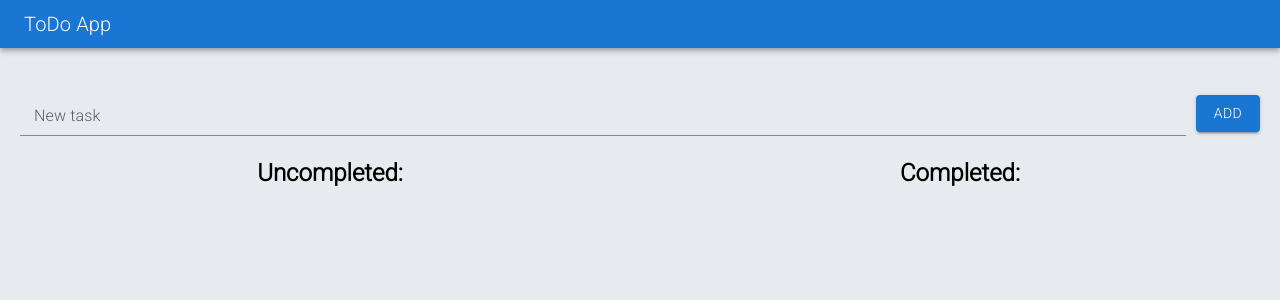
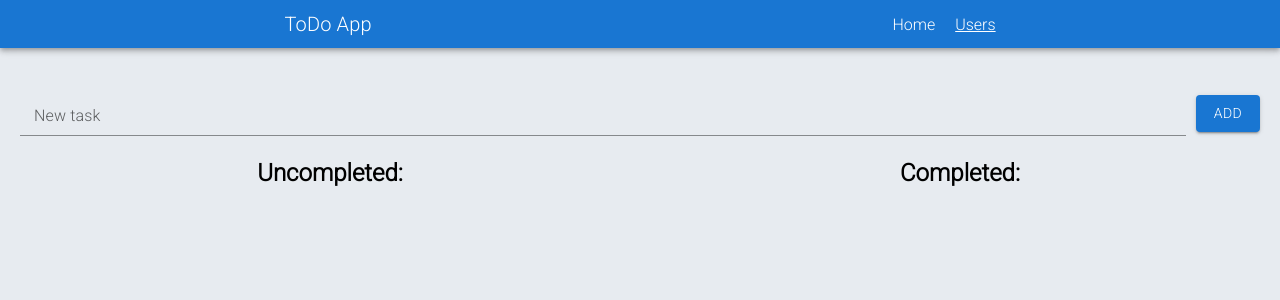
Before and after one commit to su8ject/to-do, a React (Create React App) app: page / in a window 1280 px wide. Shown: the top 300 px of the page. Built offline with nearby package versions, Linux system fonts and the light colour scheme.

Commit message:
added a page with users and navigation

```diff
--- a/package.json
+++ b/package.json
@@ -17,6 +17,7 @@
     "react": "^18.2.0",
     "react-dom": "^18.2.0",
     "react-redux": "^8.0.5",
+    "react-router-dom": "^6.6.2",
     "react-scripts": "5.0.1",
     "redux": "^4.2.0",
     "styled-components": "^5.3.6",
--- /dev/null
+++ b/src/API.js
@@ -0,0 +1,16 @@
+const API = {
+    getUsers: () => {
+
+        const users = fetch("https://dummyapi.io/data/v1/user?limit=10", {
+            headers: {
+                "app-id": "63c5d8b28b274f4b7d2ab82a",
+            },
+        })
+            .then((response) => response.json())
+            .then((response) => response.data)
+
+        return users;
+    },
+};
+
+export {API};
--- a/src/App.js
+++ b/src/App.js
@@ -1,57 +1,16 @@
-import {Container} from "@mui/material";
-import {useActions, useSelector} from "./store/helpers";
 import {Header} from "./header";
-import {NewTask} from "./newTask";
-import {addTask, deleteTask, toggleCompleted} from "./store/actions";
 import "./style/index.scss";
-import {getUncompleted, getCompleted} from "./store/reducers";
-import {ItemList} from "./itemList";
-import {useEffect} from "react";
-
-const mapStateToProps = (state, {someProp}) => {
-
-    return {
-        uncompleted: getUncompleted(state),
-        completed: getCompleted(state),
-    };
-};
+import {HashRouter} from "react-router-dom";
+import {AppRouter} from "./appRouter";
 
 export function App() {
 
-    const {uncompleted, completed} = useSelector(mapStateToProps, {
-        someProp: 123,
-    });
-
-    const actions = useActions({addTask, deleteTask, toggleCompleted});
-
-    const onClick = (task) => {
-        actions.toggleCompleted(task);
-    };
-
-    const saveLocal = (tasks = [...uncompleted, ...completed]) => {
-        localStorage.setItem("tasks", JSON.stringify(tasks));
-    }
-
-    useEffect(
-        () => {
-            saveLocal();
-        }, [uncompleted, completed]
-    );
-
     return (
         <div className="App">
-            <Header/>
-            <div className="application-wrap">
-                <Container maxWidth="100px" disableGutters={true} className="container">
-                    <NewTask/>
-                </Container>
-                <div className="columns">
-                    <ItemList header="Uncompleted" onDeleteItem={actions.deleteTask} onClick={onClick}
-                              items={uncompleted}/>
-                    <ItemList header="Completed" onDeleteItem={actions.deleteTask} onClick={onClick}
-                              items={completed}/>
-                </div>
-            </div>
+            <HashRouter>
+                <Header/>
+                <AppRouter/>
+            </HashRouter>
         </div>
     );
 }
--- /dev/null
+++ b/src/appRouter.js
@@ -0,0 +1,13 @@
+import {Main} from "./main";
+import {Routes, Route} from "react-router-dom";
+import {Users} from "./users";
+
+export const AppRouter = () => {
+    return (
+        <Routes>
+            <Route index element={<Main/>}/>
+            <Route path="/users" element={<Users/>}/>
+            <Route path="*" element={<Main/>}/>
+        </Routes>
+    );
+};
--- a/src/header.js
+++ b/src/header.js
@@ -1,12 +1,15 @@
 import {AppBar, Toolbar, Typography} from "@mui/material";
+import {Navigation} from "./navigation";
 
 export const Header = () => {
+
     return (
         <AppBar position="static">
-            <Toolbar variant="dense">
+            <Toolbar className="toolbar" variant="dense">
                 <Typography variant="h6" color="inherit" component="div">
                     ToDo App
                 </Typography>
+                <Navigation/>
             </Toolbar>
         </AppBar>
     );
--- /dev/null
+++ b/src/main.js
@@ -0,0 +1,49 @@
+import {Container} from "@mui/material";
+import {NewTask} from "./newTask";
+import {ItemList} from "./itemList";
+import {useActions, useSelector} from "./store/helpers";
+import {addTask, deleteTask, toggleCompleted} from "./store/actions";
+import {getCompleted, getUncompleted} from "./store/reducers";
+import {useEffect} from "react";
+
+const mapStateToProps = (state, {someProp}) => {
+    return {
+        uncompleted: getUncompleted(state),
+        completed: getCompleted(state),
+    };
+};
+
+export const Main = () => {
+
+    const {uncompleted, completed} = useSelector(mapStateToProps, {
+        someProp: 123,
+    });
+
+    const actions = useActions({addTask, deleteTask, toggleCompleted});
+
+    const saveLocal = tasks => localStorage.setItem("tasks", JSON.stringify(tasks));
+
+    useEffect(
+        () => {
+            saveLocal([...uncompleted, ...completed]);
+        }, [uncompleted, completed]
+    );
+
+    const onClick = (task) => {
+        actions.toggleCompleted(task);
+    };
+
+    return (
+        <div className="application-wrap">
+            <Container maxWidth="100px" disableGutters={true} className="container">
+                <NewTask/>
+            </Container>
+            <div className="columns">
+                <ItemList header="Uncompleted" onDeleteItem={actions.deleteTask} onClick={onClick}
+                          items={uncompleted}/>
+                <ItemList header="Completed" onDeleteItem={actions.deleteTask} onClick={onClick}
+                          items={completed}/>
+            </div>
+        </div>
+    );
+};
--- /dev/null
+++ b/src/navigation.js
@@ -0,0 +1,20 @@
+import {NavLink} from "react-router-dom";
+
+export const Navigation = () => {
+    return (
+        <nav>
+            <ul className="navigation">
+                <li>
+                    <NavLink className="link" sNam to="/" end>
+                        Home
+                    </NavLink>
+                </li>
+                <li>
+                    <NavLink className="link" to="users">
+                        Users
+                    </NavLink>
+                </li>
+            </ul>
+        </nav>
+    );
+};
--- a/src/style/index.scss
+++ b/src/style/index.scss
@@ -3,6 +3,7 @@
 html {
   font-family: 'Roboto', sans-serif;
   background: #e7ebf0;
+  min-height: 100vh;
 }
 
 .application-wrap {
@@ -11,7 +12,6 @@ html {
   flex-direction: column;
   align-items: center;
   gap: 20px;
-  min-height: 100vh;
   max-width: 100%;
   margin: 20px;
 }
@@ -82,3 +82,42 @@ html {
   font-weight: bold;
   margin-bottom: 10px;
 }
+
+.userCard {
+  display: flex;
+  justify-content: space-around;
+  padding: 8px;
+
+  @media screen and (max-width: 750px){
+    flex-direction: column;
+    align-items: center;
+  }
+}
+
+.cardName {
+ margin: auto;
+}
+
+.navigation {
+  display: flex;
+  justify-content: space-between;
+  gap: 20px;
+}
+
+.link {
+  color: #ffffff;
+  transition: 0.4s;
+
+  &:hover {
+    color: #90c1e3;
+  }
+
+  &.active {
+    text-decoration: none;
+  }
+}
+
+.toolbar {
+  display: flex;
+  justify-content: space-around;
+}
--- /dev/null
+++ b/src/userCard.js
@@ -0,0 +1,15 @@
+import {Avatar, Card, Grid} from "@mui/material";
+
+export const UserCard = ({user}) => {
+
+    return (
+        <Grid item xs={2} sm={4} md={4}>
+            <Card className="userCard">
+                <Avatar src={user.picture} sx={{width: 56, height: 56}}/>
+                <div className="cardName">
+                    <p className="user-name">{user.title}. {user.firstName} {user.lastName}</p>
+                </div>
+            </Card>
+        </Grid>
+    );
+};
--- /dev/null
+++ b/src/users.js
@@ -0,0 +1,22 @@
+import {API} from "./API";
+import {useEffect, useState} from "react";
+import {UsersList} from "./usersList";
+
+export const Users = () => {
+
+    const [users, setUsers] = useState();
+
+    const fetchUsers = async () => await API.getUsers();
+
+    useEffect(() => {
+        fetchUsers()
+            .then(r => setUsers(r));
+    }, [])
+
+    return (
+        <div className="application-wrap">
+            <h1 className="title">Users:</h1>
+            {users ? <UsersList users={users}/> : null}
+        </div>
+    );
+};
--- /dev/null
+++ b/src/usersList.js
@@ -0,0 +1,10 @@
+import {UserCard} from "./userCard";
+import {Grid} from "@mui/material";
+
+export const UsersList = ({users}) => {
+    return (
+        <Grid container spacing={{xs: 2, md: 3}} columns={{xs: 4, sm: 8, md: 12}}>
+            {users.map((user) => <UserCard user={user} key={user.id}/>)}
+        </Grid>
+    )
+};
--- a/webpack.config.js
+++ b/webpack.config.js
@@ -11,6 +11,7 @@ module.exports = {
     entry: "./src/index.js",
     output: {
         filename: "[hash].bundle.js",
+        publicPath: "to-do/dist",
         path: path.resolve(__dirname, "dist"),
     },
     optimization: {
```
Also changed, not shown: 1 other file (tests, documents, lock files or other folders).
